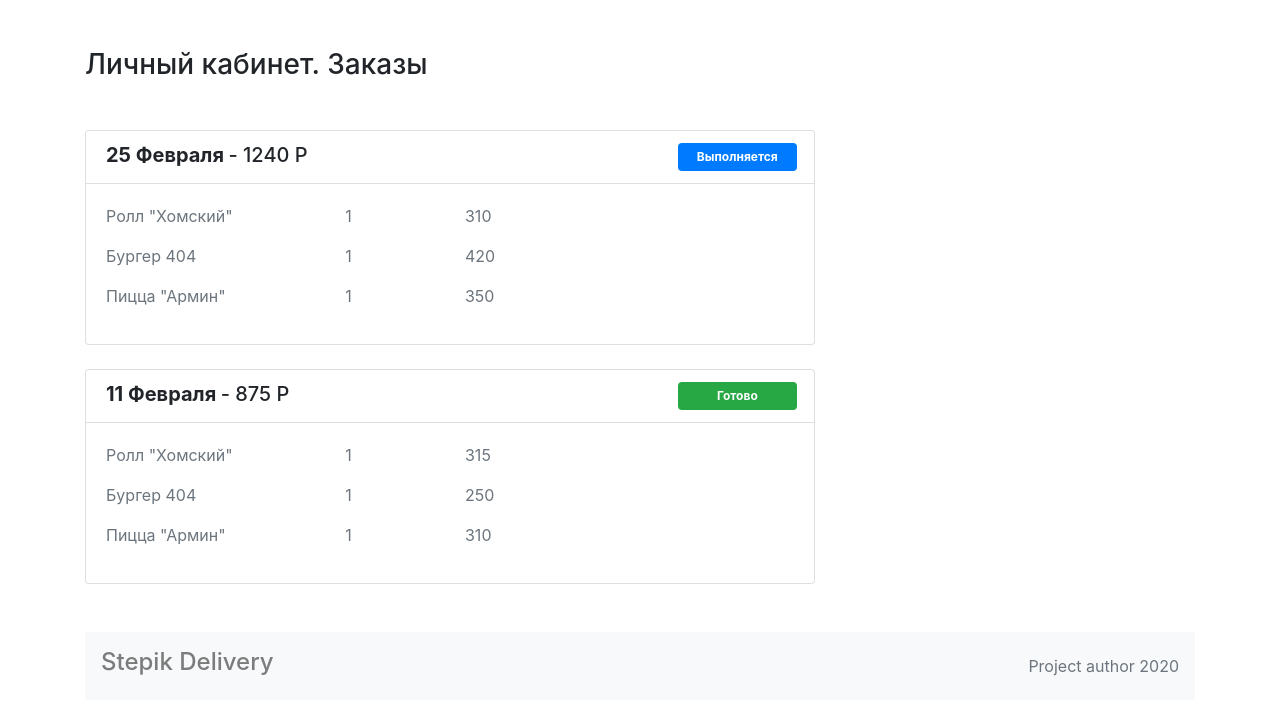
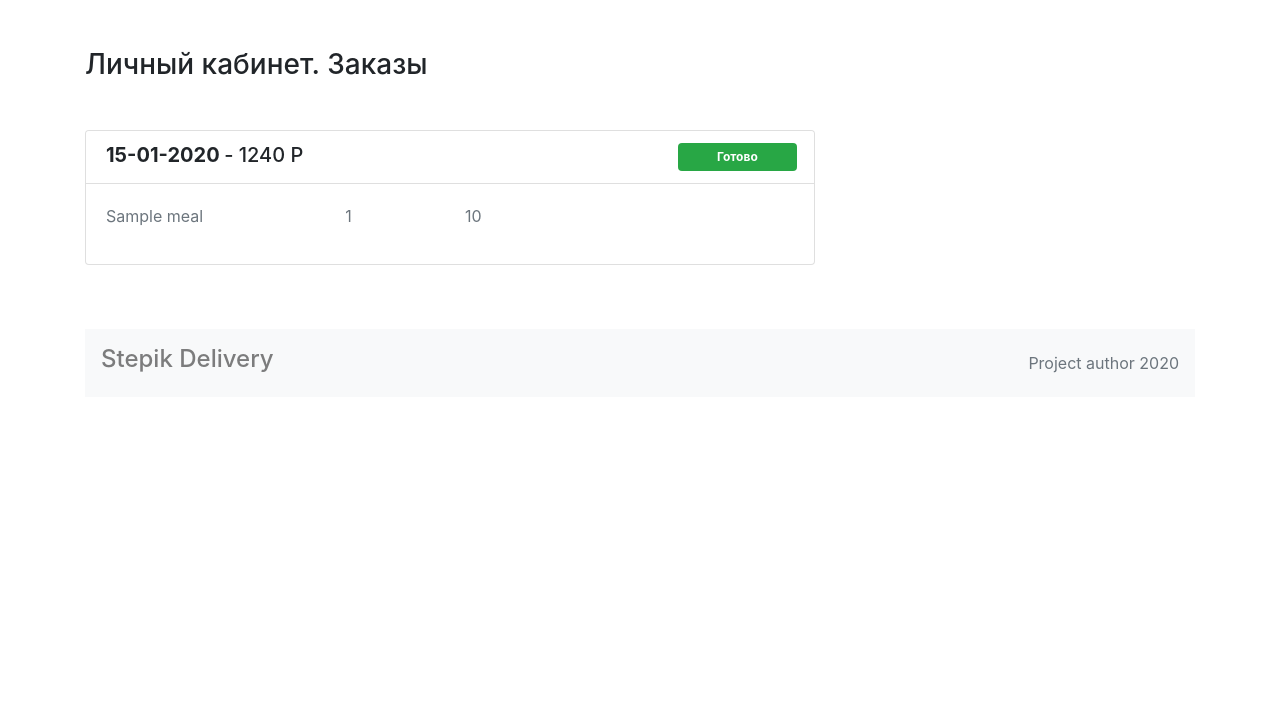
Before and after one commit to alpden550/food-delivery, a Flask app: template food_delivery/templates/account.html in a window 1280 px wide. Shown: the part 64-779 px from the top of the page. Run offline with Flask 2, Linux system fonts and the light colour scheme; the template is opened without the code that fills it: most values are stand-ins (such as "Sample title", 1, 10 or a date in 2020); some libraries are stand-ins or nearby versions.

Commit message:
Added orfered list into account.

```diff
--- a/food_delivery/__init__.py
+++ b/food_delivery/__init__.py
@@ -4,7 +4,7 @@ from flask import Flask
 from food_delivery.blueprints.auth import auth_bp
 from food_delivery.blueprints.main import main_bp
 from food_delivery.db_utils import fill_db
-from food_delivery.extensions import csrf, db, migrate, toolbar, login
+from food_delivery.extensions import csrf, db, login, migrate, toolbar
 from food_delivery.models import User  # noqa:F401
 from food_delivery.settings import Config
 
@@ -16,6 +16,7 @@ def create_app():
     register_extensions(app)
     register_blueprints(app)
     register_commands(app)
+    register_template_filters(app)
 
     return app
 
@@ -45,3 +46,9 @@ def register_commands(app):
     def fill():
         """Add categories and meals."""
         fill_db()
+
+
+def register_template_filters(app):
+    @app.template_filter('datetimeformat')
+    def datetimeformat(date):
+        return date.strftime('%d-%m-%Y')
--- a/food_delivery/blueprints/main.py
+++ b/food_delivery/blueprints/main.py
@@ -99,10 +99,10 @@ def delete_from_cart(meal_id):
 
 @main_bp.route('/account')
 def account():
-    return render_template('account.html')
+    orders = Order.query.filter_by(client_email=current_user.email).all()
+    return render_template('account.html', orders=orders)
 
 
 @main_bp.route('/ordered')
 def ordered():
-    print(current_user)
     return render_template('ordered.html')
--- a/food_delivery/templates/account.html
+++ b/food_delivery/templates/account.html
@@ -7,58 +7,37 @@
   <section class="row">
     <div class="col-12 col-lg-8">
       <h1 class="h3 my-5">Личный кабинет. Заказы</h1>
-      <div class="card">
+      {% for order in orders %}
+        {% if order.status.code == 'NEW' %}
+            {% set badge = "badge-info" %} {% set badge_text = "Новый" %}
+        {% elif order.status.code == 'DELIVERING' %}
+            {% set badge = "badge-primary" %}
+        {% else %}
+            {% set badge = "badge-success" %} {% set badge_text = "Готово" %}
+        {% endif %}
+        <div class="card my-3">
           <ul class="list-group list-group-flush">
             <li class="list-group-item">
               <div class="row">
                 <div class="col-7 col-lg-9">
-                <span class="h5 font-weight-bold">25 Февраля</span>
+                  <span class="h5 font-weight-bold">{{ order.created_at|datetimeformat }}</span>
                   <span class="h5">- 1240 P</span>
                 </div>
-              <div class="col-3 col-lg-2 ml-5 py-2 badge badge-primary text-wrap">Выполняется</div>
+                <div class="col-3 col-lg-2 ml-5 py-2 badge {{ badge }} text-wrap">{{ badge_text }}</div>
               </div>
             </li>
             <div class="card-body">
               <div class="row">
-              <p class="col-4 text-muted">Ролл "Хомский" </p>
-              <p class="col-2 text-muted"> 1</p>
-              <p class="col-6 text-muted"> 310 </p>
-              <p class="col-4 text-muted">Бургер 404 </p>
-              <p class="col-2 text-muted"> 1</p>
-              <p class="col-6 text-muted"> 420 </p>
-              <p class="col-4 text-muted">Пицца "Армин" </p>
-              <p class="col-2 text-muted"> 1</p>
-              <p class="col-6 text-muted"> 350 </p>
+                {% for meal in order.meals %}
+                  <p class="col-4 text-muted">{{ meal.title }}</p>
+                  <p class="col-2 text-muted">1</p>
+                  <p class="col-6 text-muted">{{ meal.price }}</p>
+                {% endfor %}
               </div>
             </div>
           </ul>
         </div>
-      <div class="mt-4 card">
-        <ul class="list-group list-group-flush">
-          <li class="list-group-item">
-            <div class="row">
-              <div class="col-7 col-lg-9">
-                <span class="h5 font-weight-bold">11 Февраля</span>
-                <span class="h5">- 875 P</span>
-              </div>
-              <div class="col-3 col-lg-2 ml-5 py-2 badge badge-success text-wrap">Готово</div>
-            </div>
-          </li>
-          <div class="card-body">
-            <div class="row">
-              <p class="col-4 text-muted">Ролл "Хомский" </p>
-              <p class="col-2 text-muted"> 1</p>
-              <p class="col-6 text-muted"> 315 </p>
-              <p class="col-4 text-muted">Бургер 404 </p>
-              <p class="col-2 text-muted"> 1</p>
-              <p class="col-6 text-muted"> 250 </p>
-              <p class="col-4 text-muted">Пицца "Армин" </p>
-              <p class="col-2 text-muted"> 1</p>
-              <p class="col-6 text-muted"> 310 </p>
-            </div>
-          </div>
-        </ul>
-      </div>
+      {% endfor %}
     </div>
   </section>
 </main>
```
Lines whose indentation alone changed are shown as unchanged.
